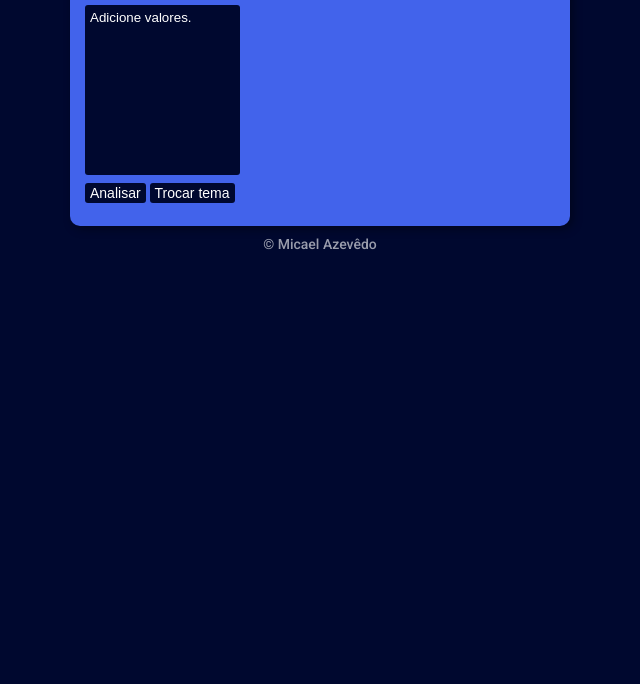
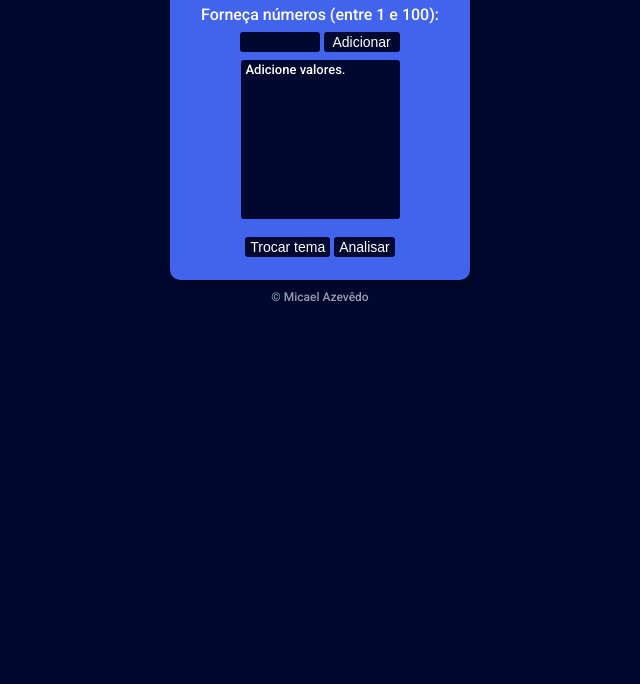
Before and after one commit to azrmicael/number-analyzer, a plain HTML site: page index.html in a window 1280 px wide. Shown: the part 116-800 px from the top of the page, without its empty margins (320-960 px from the left). Drawn offline with Linux system fonts and the light colour scheme.

Commit message:
change select option to nav ul li

```diff
--- a/index.html
+++ b/index.html
@@ -11,26 +11,27 @@
     <link rel="stylesheet" href="style.css">
 </head>
 <body class="dark-blue">
+    <div class="container">
         <header>
             <h1>Analisador de Números</h1>
         </header>
         <section>
-        <div class="result">
-            Número (entre 1 e 100):
+            <div class="input">
+                Forneça números (entre 1 e 100):
                 <input type="number" name="number" id="number" min="0">
                 <input type="button" value=" Adicionar " id="nBox" onclick="addNum()">
             </div>
             <div>
-            <p>
-                <select name="list" id="list" size="10" style="width:155px;">
-                <option id="option1">Adicione valores.</option>
-                </select>
-            </p>
+                <nav>
+                    <ul name="list" id="list">
+                        <li id="li1">Adicione valores.</li>
+                    </ul>
+                </nav>
               </div>
             <div>
                 <p>
+                    <input type="button" value="Trocar tema" onclick="changeTheme()">
                     <input type="button"value="Analisar" id="bEnd" onclick="calc()">
-                <input type="button" value="Trocar tema" onclick="changeTheme()">
                 </p>
             </div>
             <div id="res" class="result"></div>
@@ -38,6 +39,7 @@
         <footer>
             <a href="https://azrmicael.github.io/links-page/">&copy; Micael Azevêdo</a>
         </footer>
-    <script src="script.js"></script>
+    </div>
+    <script src="script_.js"></script>
 </body>
 </html>
--- a/script.js
+++ b/script.js
@@ -12,9 +12,11 @@ function addNum() {
     var n = window.document.querySelector('input#number').value;
     window.document.querySelector('input#number').value = '';
     window.document.querySelector('input#number').focus();
-    console.log(`input: ${n}`);
+    console.log(`input: ${n} e typeof: ${typeof(n)}`); // OK
     var nN = Number(n);
-    var list = window.document.querySelector('select#list');
+    console.log(`inputN: ${nN} e typeof: ${typeof(nN)}`); // OK
+    var ul = window.document.querySelector('ul#list'); // conferir
+    var lis = ul.getElementsByTagName('li');
 
     if (n.length == 0 || nN == 0 || nN > 100 || nN < 0) {
         window.alert('Valor inválido. Forneça um número entre 0 e 100.');
@@ -23,15 +25,16 @@ function addNum() {
         window.alert('Valor já encontrado na lista.');
 
     } else {
-        if (list[0].value == 'Adicione valores.') {
-            list.remove(0);
+        values.push(nN);
+        var item = window.document.createElement('li')
+        let newLi = ul.appendChild(item);
+        newLi.innerHTML = `Valor ${nN} adicionado.`;
+        if (lis.item(0).innerText == 'Adicione valores.') {
+            ul.removeChild(lis.item(0));
         }
 
-        values.push(nN);
-        let option = window.document.createElement('option');
-        option.innerHTML = `Valor ${nN} adicionado.`;
-        list.appendChild(option);
-        console.log(`values: ${values}`);
+        console.log(newLi.innerText);
+        console.log(`values: [${values}]`);
     } return values
 }
 
--- a/style.css
+++ b/style.css
@@ -45,8 +45,14 @@ body {
     font-family: 'Roboto', sans-serif;
 }
 
+.container {
+    text-align: center;
+    width: 300px;
+    margin: 60px auto;
+}
+
 h1 {
-    font-size: 32px;
+    font-size: 26px;
     margin-top: 24px;
     margin-bottom: 8px;
     text-align: center;
@@ -56,7 +62,7 @@ section {
     background: var(--primary-color);
     border-radius: 10px;
     padding: 15px;
-    width: 500px;
+    width: 100%;
     margin: auto;
     box-shadow: 3px 3px 10px rgba(0, 0, 0, 0.386);
 }
@@ -65,8 +71,16 @@ div {
     margin-top: 8px;
 }
 
+div.input {
+    color: var(--text-result-color);
+    /* font-size: 16px; */
+    /* text-align: left; */
+}
+
 div.result {
     color: var(--text-result-color);
+    font-size: 14px;
+    text-align: left;
 }
 
 input {
@@ -79,10 +93,35 @@ input {
     display: inline-block;
     border-radius: 3px;
     font-size: 14px;
+    margin-top: 8px;
 }
 
-input[type=button] {
+input[type="number"] {
+    width: 80px;
+}
+
+input[type="button"] {
     cursor: pointer;
+}
+
+nav {
+    background-color: var(--bg-color);
+    border: none;
+    color: var(--text-color);
+    padding: 2px 2px;
+    text-align: left;
+    text-indent: 3px;
+    text-decoration: none;
+    display: inline-block;
+    border-radius: 3px;
+    font-size: 13px;
+}
+
+nav ul {
+    height: 155px;
+    width: 155px;
+    overflow: hidden;
+    overflow-y: scroll;
 }
 
 select {
@@ -97,11 +136,14 @@ select {
 
 footer {
     font-weight: 500;
-    font-size: 14px;
+    font-size: 12px;
     opacity: 0.6;
     transition: opacity 400ms;
     text-align: center;
     margin-top: 10px;
+    width: max-content;
+    margin-left: auto;
+    margin-right: auto;
 }
 
 footer:hover {
```
Also changed, not shown: 2 other files. Lines whose indentation alone changed are shown as unchanged.
